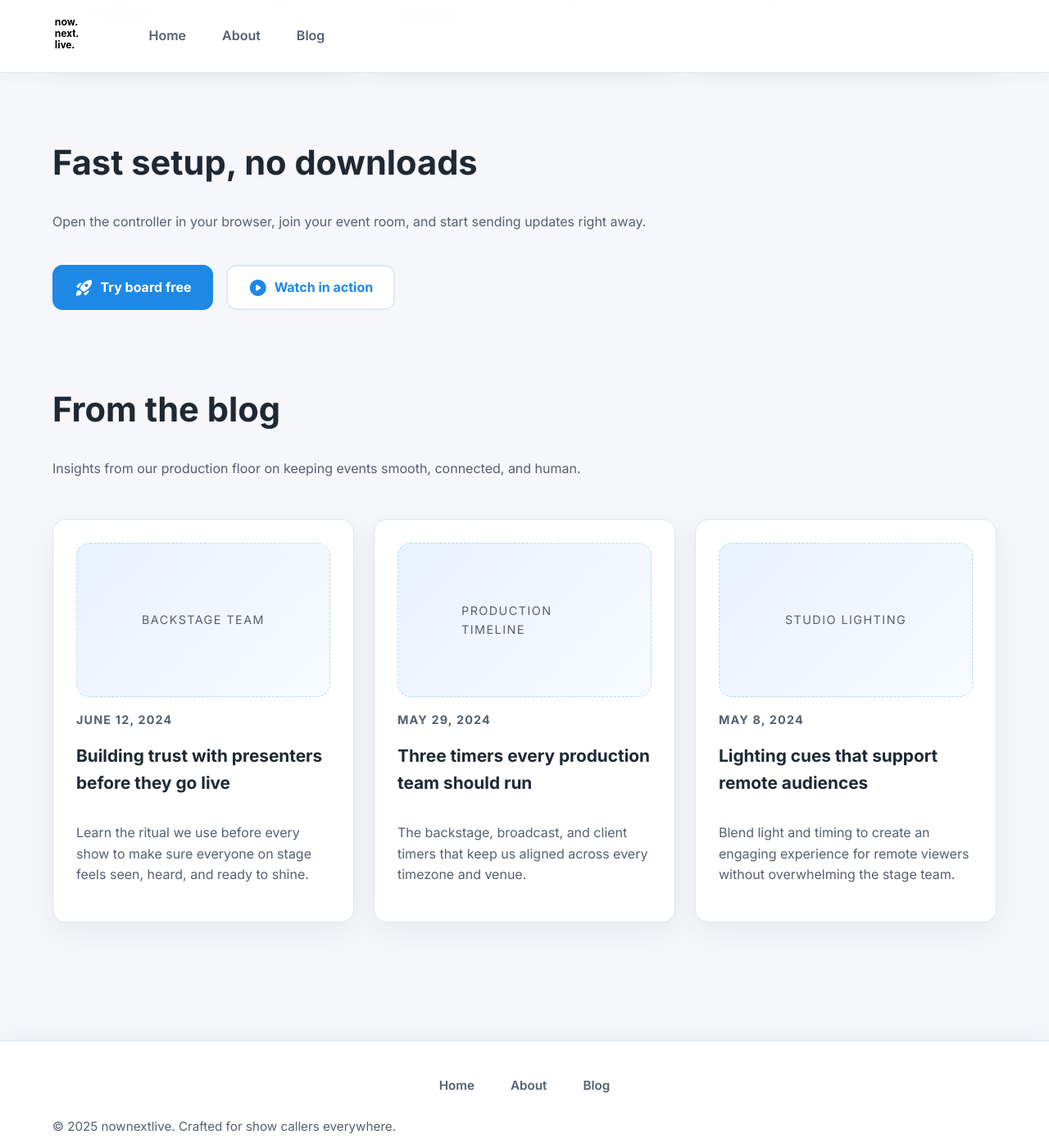
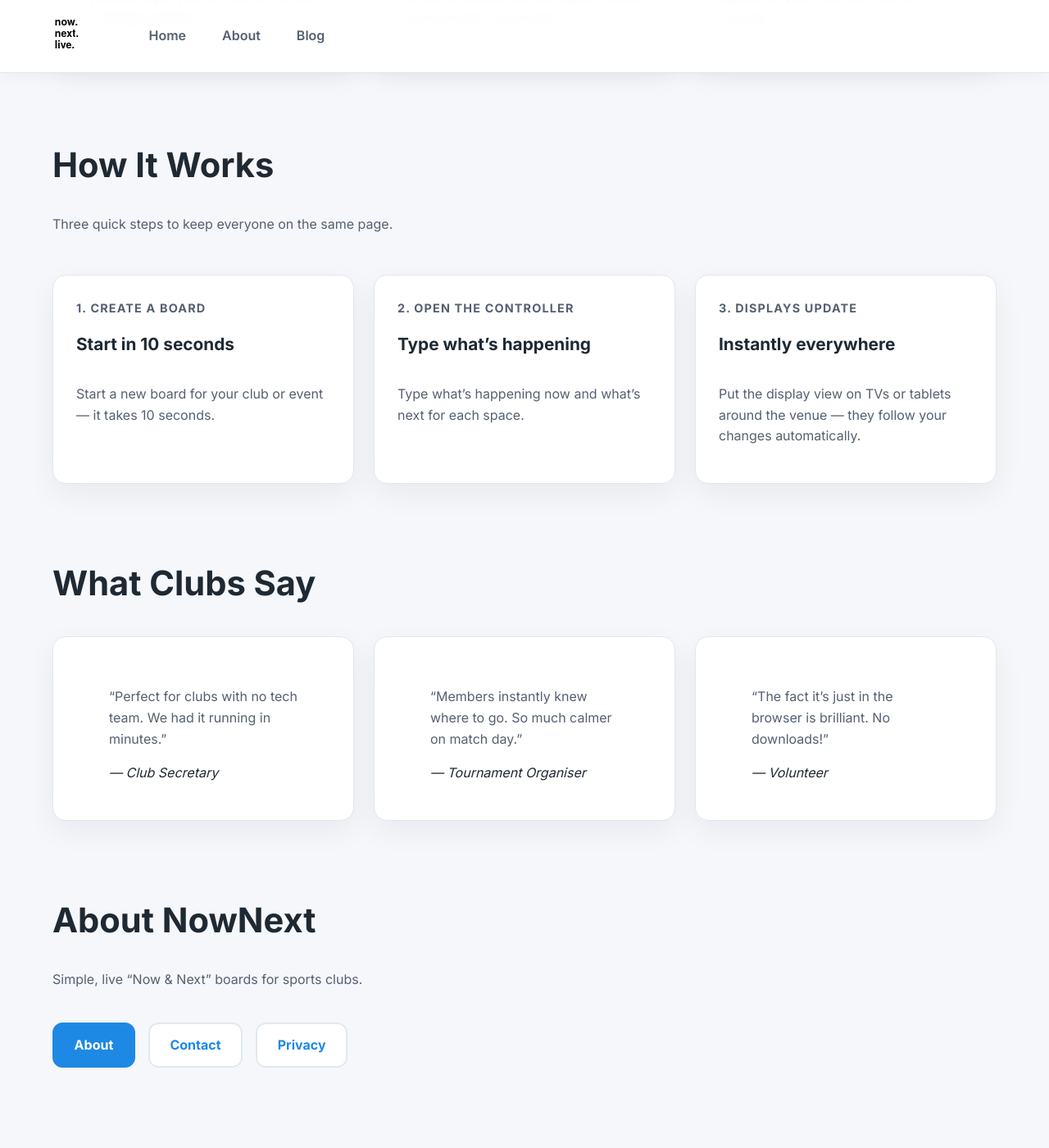
Before and after one commit to krussll/nownextlive, a Jekyll site: the page built from index.md, in a window 1280 px wide and 1400 px high, scrolled down 1078 px. Shown: the whole window at 82% size. Built offline with Jekyll 4.4.1, drawn with Linux system fonts in a browser that asks for light colours; some of the changed text lies outside the part shown.

Commit message:
Update homepage content

```diff
--- a/index.md
+++ b/index.md
@@ -6,107 +6,105 @@
   <div class="hero-card">
     <div class="hero-copy">
       <h1>Your Club Schedule, Live</h1>
-      <p>
-        Update every screen instantly from your phone or laptop — no apps, no setup.
-      </p>
+      <p>Update every screen instantly from your phone or laptop — no apps, no setup.</p>
       <div class="cta-buttons">
-        <a class="button" href="{{ '/about.html' | relative_url }}">
-          <span class="material-icons-round" aria-hidden="true">auto_awesome</span>
-          <span>Try a Demo For Free</span>
-        </a>
+        <a class="button cta-button" href="/r/NDST3">Try a Demo</a>
       </div>
     </div>
     <div class="hero-visual">
-      <img
-        src="{{ '/assets/hero-diagram.png' | relative_url }}"
-        alt="Controller sending schedule updates to displays"
-        loading="lazy"
-      />
+      <div class="card-grid two-column">
+        <article class="card">
+          <h3>Instant updates</h3>
+          <p>Change what’s on now and what’s coming next — all screens update immediately.</p>
+        </article>
+        <article class="card">
+          <h3>No installs needed</h3>
+          <p>Runs in any browser on TVs, tablets, phones and laptops. Nothing to download.</p>
+        </article>
+      </div>
     </div>
   </div>
 </section>
 
 <section class="section">
   <div class="section-header">
-    <h2>Why Clubs Love Now Next Live</h2>
+    <h2>Why Clubs Love NowNext</h2>
+    <p>Simple tools that keep every court, room, or table in sync.</p>
   </div>
-  <div class="card-grid">
+  <div class="card-grid three-column">
     <article class="card">
-      <div class="meta"><span class="material-icons-round" aria-hidden="true">center_focus_strong</span>Focus</div>
-      <h3>Instant updates</h3>
-      <p>
-        Change what’s on now and what’s coming, with all screens updating immediately.
-      </p>
+      <h3>Easy for anyone to use</h3>
+      <p>If you can type, you can use it. No tech knowledge required.</p>
     </article>
     <article class="card">
-      <div class="meta"><span class="material-icons-round" aria-hidden="true">sync_alt</span>Sync</div>
-      <h3>No installs needed</h3>
-      <p>
-        Runs in any browser on TVs, tablets, phones and laptops. Nothing to download.
-      </p>
+      <h3>Works on match days</h3>
+      <p>Perfect for bowls, tennis, squash, darts, pool and other club events.</p>
     </article>
     <article class="card">
-      <div class="meta"><span class="material-icons-round" aria-hidden="true">device_hub</span>Adapt</div>
-      <h3>Easy for anyone to use</h3>
-      <p>
-        If you can type, you can use it. No tech knowledge required.
-      </p>
+      <h3>Simple control panel</h3>
+      <p>Update all your rooms or courts in seconds.</p>
+    </article>
+  </div>
+</section>
+
+<section class="section">
+  <div class="section-header">
+    <h2>How It Works</h2>
+    <p>Three quick steps to keep everyone on the same page.</p>
+  </div>
+  <div class="card-grid three-column">
+    <article class="card">
+      <div class="meta">1. Create a board</div>
+      <h3>Start in 10 seconds</h3>
+      <p>Start a new board for your club or event — it takes 10 seconds.</p>
+    </article>
+    <article class="card">
+      <div class="meta">2. Open the controller</div>
+      <h3>Type what’s happening</h3>
+      <p>Type what’s happening now and what’s next for each space.</p>
+    </article>
+    <article class="card">
+      <div class="meta">3. Displays update</div>
+      <h3>Instantly everywhere</h3>
+      <p>Put the display view on TVs or tablets around the venue — they follow your changes automatically.</p>
+    </article>
+  </div>
+</section>
+
+<section class="section testimonials">
+  <div class="section-header">
+    <h2>What Clubs Say</h2>
+  </div>
+  <div class="card-grid two-column">
+    <article class="card">
+      <blockquote>
+        <p>“Perfect for clubs with no tech team. We had it running in minutes.”</p>
+        <cite>— Club Secretary</cite>
+      </blockquote>
+    </article>
+    <article class="card">
+      <blockquote>
+        <p>“Members instantly knew where to go. So much calmer on match day.”</p>
+        <cite>— Tournament Organiser</cite>
+      </blockquote>
+    </article>
+    <article class="card">
+      <blockquote>
+        <p>“The fact it’s just in the browser is brilliant. No downloads!”</p>
+        <cite>— Volunteer</cite>
+      </blockquote>
     </article>
   </div>
 </section>
 
 <section class="section cta-section">
   <div class="section-header">
-    <h2>Fast setup, no downloads</h2>
-    <p>Open the controller in your browser, join your event room, and start sending updates right away.</p>
+    <h2>About NowNext</h2>
+    <p>Simple, live “Now & Next” boards for sports clubs.</p>
   </div>
   <div class="cta-buttons">
-      <a class="button" href="{{ '/about.html' | relative_url }}">
-      <span class="material-icons-round" aria-hidden="true">rocket_launch</span>
-      <span>Try board free</span>
-      </a>
-      <a class="button secondary" href="{{ '/blog/post-three.html' | relative_url }}">
-      <span class="material-icons-round" aria-hidden="true">play_circle</span>
-      <span>Watch in action</span>
-      </a>
-    </div>
-</section>
-
-<section class="section">
-  <div class="section-header">
-    <h2>From the blog</h2>
-    <p>
-      Insights from our production floor on keeping events smooth, connected, and
-      human.
-    </p>
-  </div>
-  <div class="card-grid">
-    <article class="card">
-      <div class="image-placeholder" data-image="Backstage team"></div>
-      <div class="meta">June 12, 2024</div>
-      <h3><a href="{{ '/blog/post-one.html' | relative_url }}">Building trust with presenters before they go live</a></h3>
-      <p>
-        Learn the ritual we use before every show to make sure everyone on stage feels
-        seen, heard, and ready to shine.
-      </p>
-    </article>
-    <article class="card">
-      <div class="image-placeholder" data-image="Production timeline"></div>
-      <div class="meta">May 29, 2024</div>
-      <h3><a href="{{ '/blog/post-two.html' | relative_url }}">Three timers every production team should run</a></h3>
-      <p>
-        The backstage, broadcast, and client timers that keep us aligned across every
-        timezone and venue.
-      </p>
-    </article>
-    <article class="card">
-      <div class="image-placeholder" data-image="Studio lighting"></div>
-      <div class="meta">May 8, 2024</div>
-      <h3><a href="{{ '/blog/post-three.html' | relative_url }}">Lighting cues that support remote audiences</a></h3>
-      <p>
-        Blend light and timing to create an engaging experience for remote viewers
-        without overwhelming the stage team.
-      </p>
-    </article>
+    <a class="button" href="/about">About</a>
+    <a class="button secondary" href="/contact">Contact</a>
+    <a class="button secondary" href="/privacy">Privacy</a>
   </div>
 </section>
```
